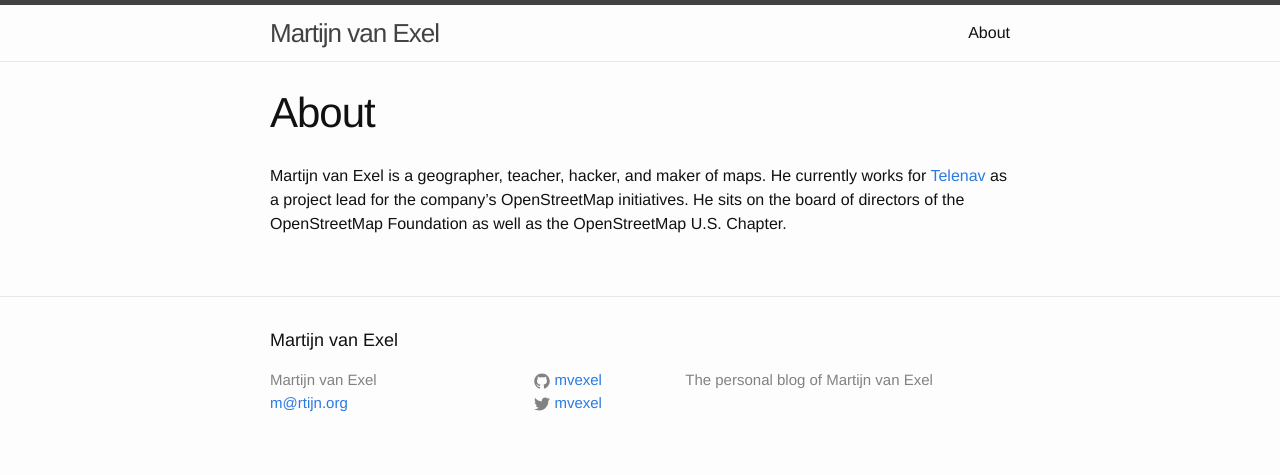
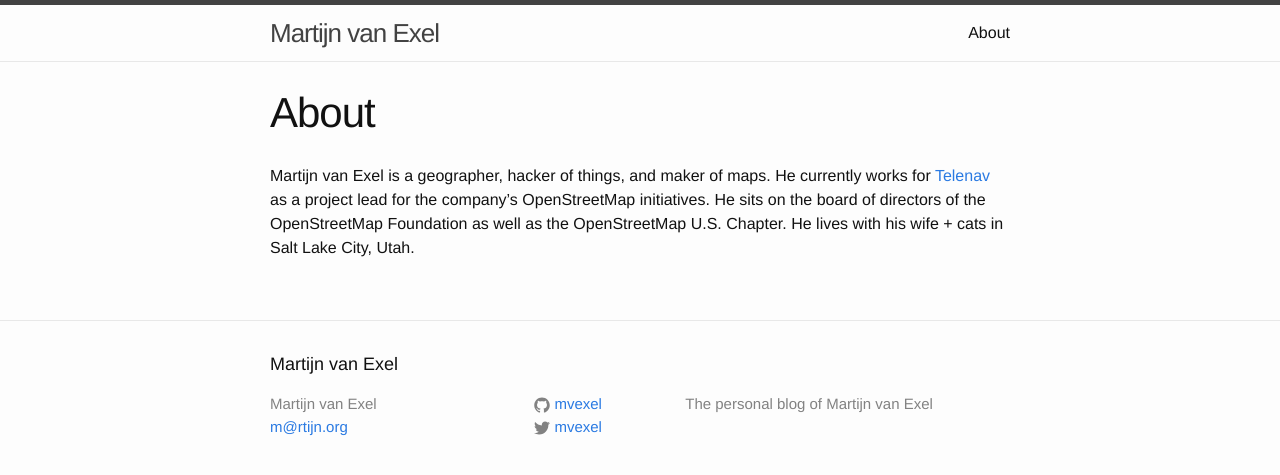
Before and after one commit to openbrian/mvexel.github.io, a Jekyll site: the page built from about.md, in a window 1280 px wide. Shown: the top 475 px of the page. Built offline with Jekyll 4.4.1, drawn with Linux system fonts in a browser that asks for light colours; comment, search, counter and statistics services are not loaded.

Commit message:
tweak bio

```diff
--- a/about.md
+++ b/about.md
@@ -4,4 +4,4 @@ title: About
 permalink: /about/
 ---
 
-Martijn van Exel is a geographer, teacher, hacker, and maker of maps. He currently works for [Telenav](http://telenav.com) as a project lead for the company's OpenStreetMap initiatives. He sits on the board of directors of the  OpenStreetMap Foundation as well as the OpenStreetMap U.S. Chapter.
+Martijn van Exel is a geographer, hacker of things, and maker of maps. He currently works for [Telenav](http://telenav.com) as a project lead for the company's OpenStreetMap initiatives. He sits on the board of directors of the  OpenStreetMap Foundation as well as the OpenStreetMap U.S. Chapter. He lives with his wife + cats in Salt Lake City, Utah.
```
